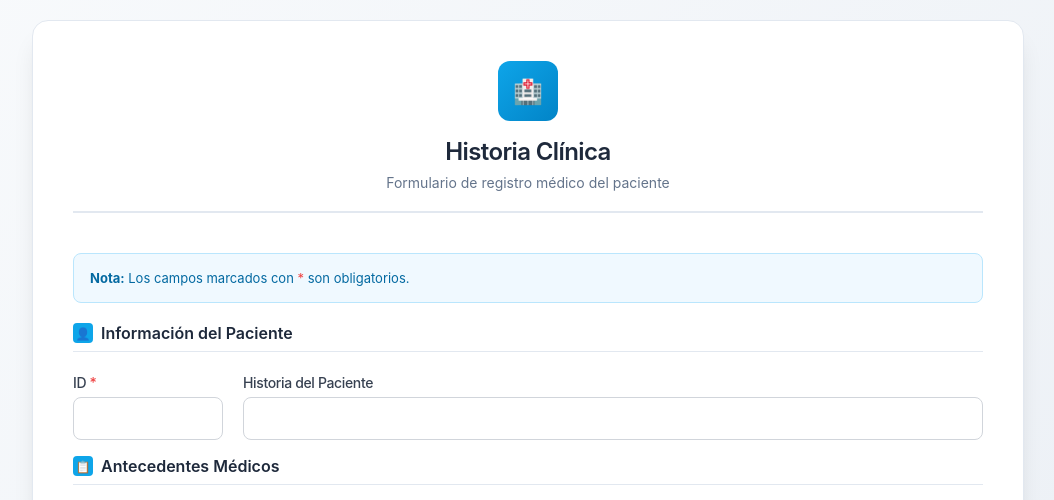
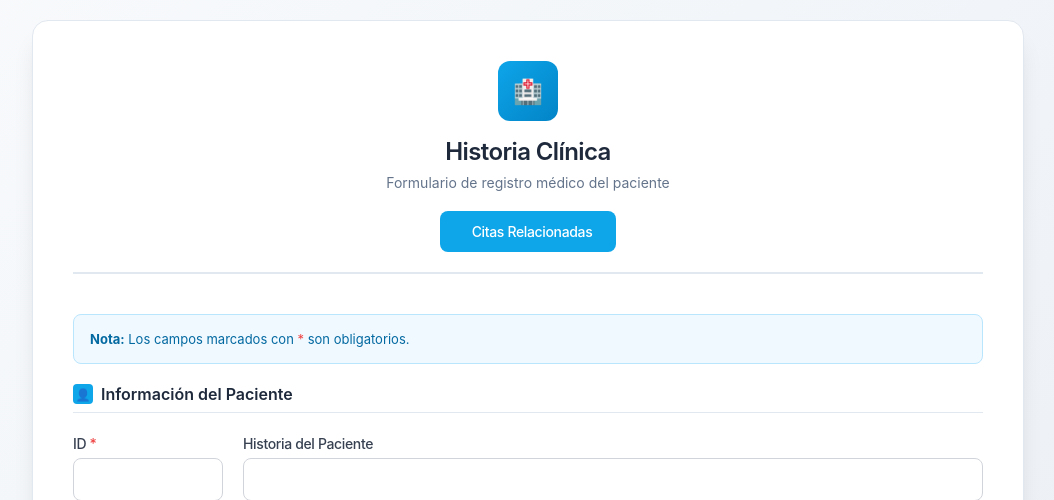
Before and after one commit to EdwinLozano24/Proyecto_SAB_2.0, a PHP site: page /views/administrador/historial/historialVisualizar.php in a window 1280 px wide. Shown: the top 500 px of the page, without its empty margins (112-1166 px from the left). Run offline with PHP 8.4, Linux system fonts and the light colour scheme.

Commit message:
Pruebas Historial Visualizar

```diff
--- a/Assets/css/historial/HistorialVisualizar.css
+++ b/Assets/css/historial/HistorialVisualizar.css
@@ -270,6 +270,33 @@ input[type="submit"]:active {
     margin: 0;
 }
 
+.btn-citas {
+    background: #0ea5e9;
+    color: white;
+    border: none;
+    padding: 12px 24px;
+    border-radius: 8px;
+    font-size: 14px;
+    font-weight: 500;
+    font-family: 'Inter', sans-serif;
+    cursor: pointer;
+    transition: all 0.2s ease;
+    display: inline-flex;
+    align-items: center;
+    gap: 8px;
+    letter-spacing: -0.025em;
+}
+
+.btn-citas:hover {
+    background: #0284c7;
+    transform: translateY(-1px);
+    box-shadow: 0 4px 12px rgba(14, 165, 233, 0.3);
+}
+
+.btn-citas:active {
+    transform: translateY(0);
+}
+
 /* Responsive */
 @media (max-width: 768px) {
     .container {
--- a/views/administrador/historial/historialVisualizar.php
+++ b/views/administrador/historial/historialVisualizar.php
@@ -23,6 +23,12 @@
             <div class="logo">🏥</div>
             <h2>Historia Clínica</h2>
             <p class="subtitle">Formulario de registro médico del paciente</p>
+             <div style="margin-top: 20px;">
+                <button type="button" class="btn-citas">
+                    <i class="fa-solid fa-eye"></i>
+                    Citas Relacionadas
+                </button>
+            </div>
         </div>
 
         <div class="info-card">
```
